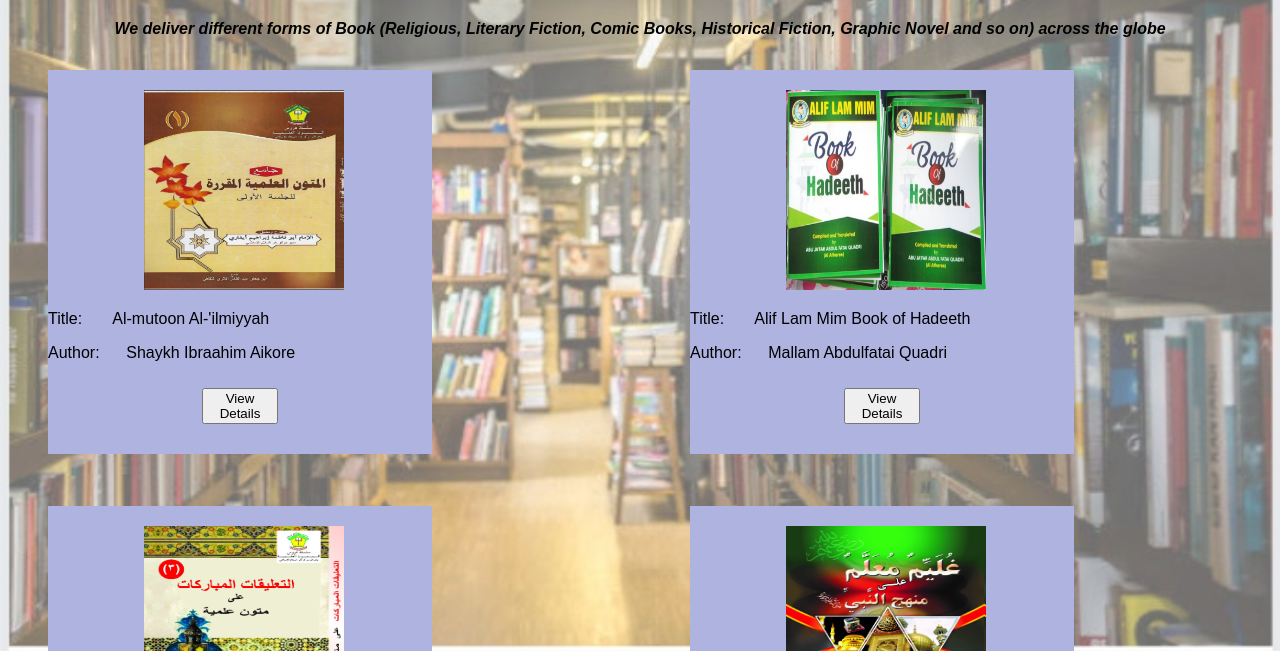
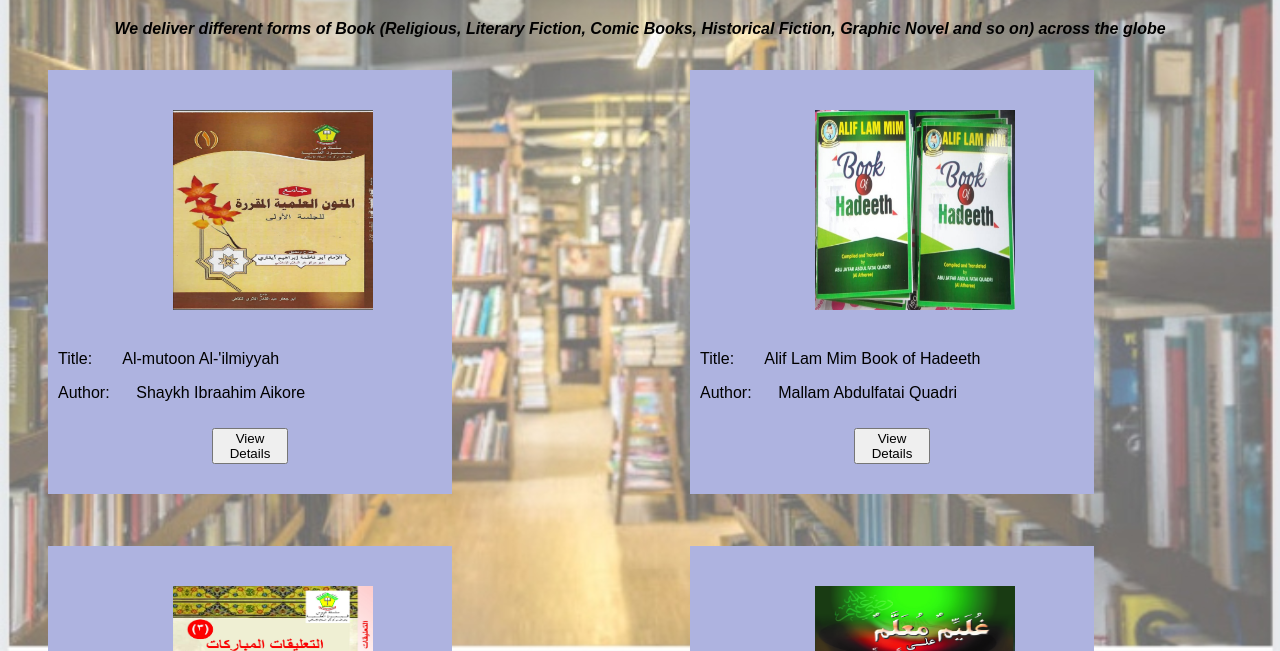
Before and after one commit to abujafar93/My-Bookstore, a plain HTML site: page index.html in a window 1280 px wide. Shown: the part 149-800 px from the top of the page. Drawn offline with Linux system fonts and the light colour scheme.

Commit message:
Update Bookstore.css

```diff
--- a/Bookstore.css
+++ b/Bookstore.css
@@ -69,7 +69,7 @@
 figure img{
     width: 200px;
     height: 200px;
-    padding: 0px 25%;
+    padding: 20px 30%;
 }
 
 #figures {
@@ -82,7 +82,7 @@ figure img{
 .books1 {
     background-color:  hsl(234, 44%, 78%);
     width: 30vw;
-    padding: 20px 0px;
+    padding: 20px 10px;
 }
 
 pre {
@@ -92,6 +92,7 @@ pre {
 .button1 {
     margin: 10px 40%;
 }
+
 .button1:hover {
     color: blue;
 }
```
